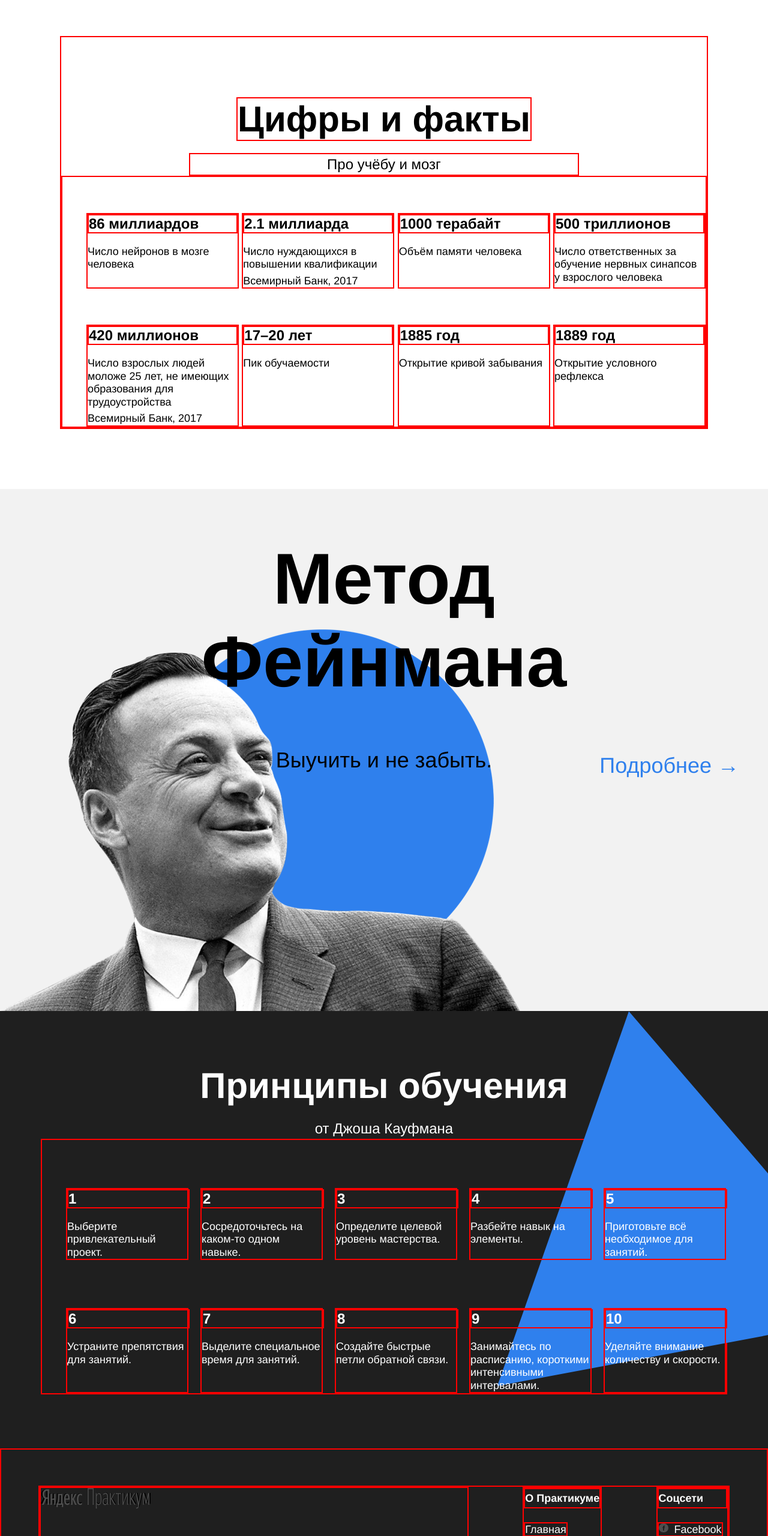
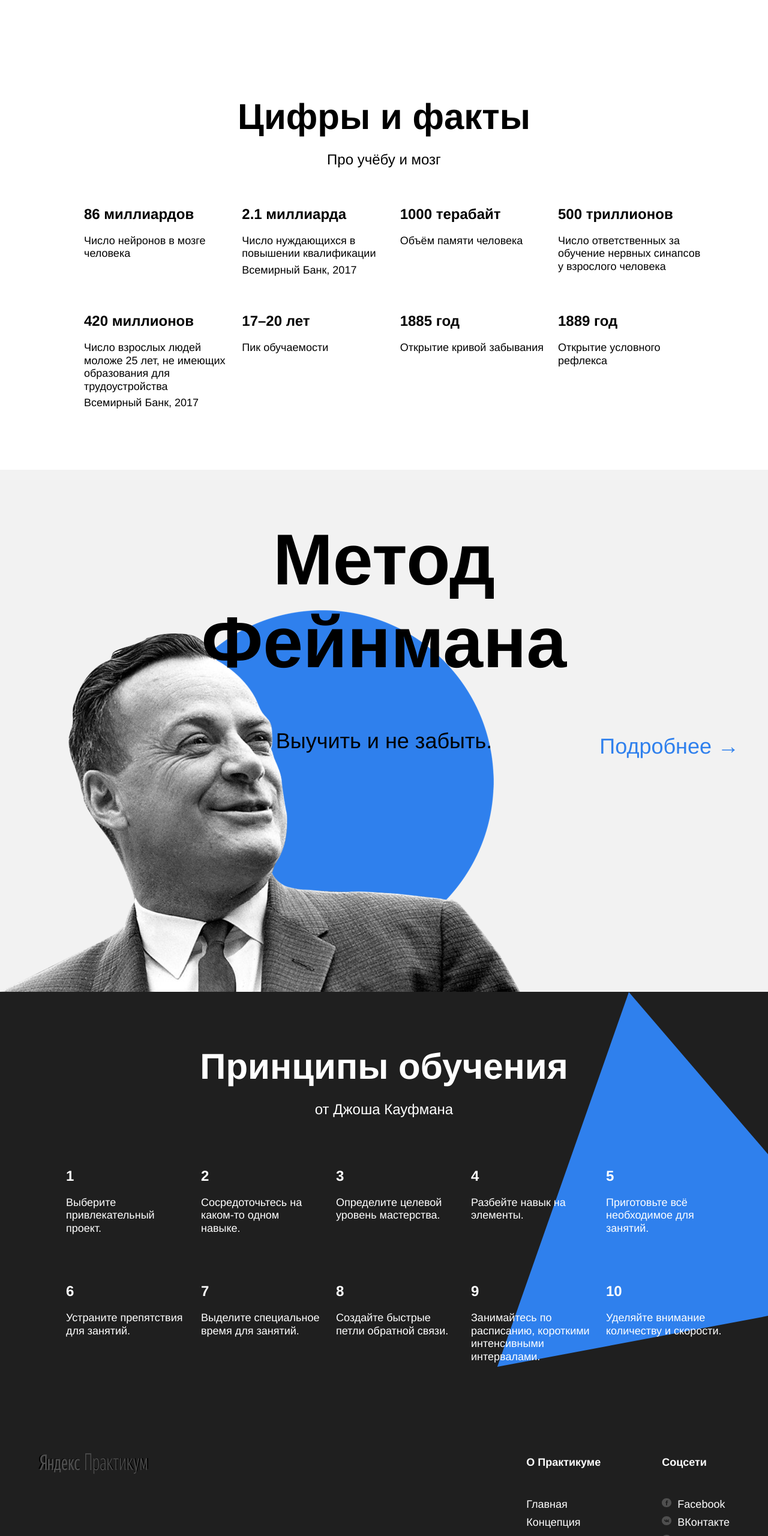
Before and after one commit to Fanatix4life/how-to-learn, a plain HTML site: page index.html in a window 1280 px wide. Shown: the part 1416-3976 px from the top of the page at 60% size. Drawn offline with Linux system fonts and the light colour scheme.

Commit message:
Add files via upload

```diff
--- a/styles/style.css
+++ b/styles/style.css
@@ -132,7 +132,6 @@
   align-items: center;
   flex-direction: column;
   margin: 100px;
-  border: 2px solid red;
 }
 .digits-title {
   line-height: 1.15;
@@ -141,7 +140,6 @@
   text-align: center;
   margin-top: 100px;
   margin-bottom: 0px;
-  border: 2px solid red;
 }
 .digits-subtitle {
   margin: 0;
@@ -152,7 +150,6 @@
   font-size: 24px;
   font-weight: normal;
   z-index: 2;
-  border: 2px solid red;
 }
 .table {
   max-width: 1100px;
@@ -162,13 +159,11 @@
   justify-content: space-between;
   align-content: space-between;
   margin: 0 auto;
-  border: 2px solid red;
 }
 .table__cell {
   width: 250px;
   margin-top: 60px;
   list-style: none;
-  border: 2px solid red;
 }
 .table__heading {
   margin: 0;
@@ -176,7 +171,6 @@
   line-height: 1.15;
   font-size: 24px;
   font-weight: bold;
-  border: 2px solid red;
 }
 .table__text {
   margin: 20px 0 0;
@@ -261,7 +255,6 @@
   line-height: 34px;
   font-size: 24px;
   font-weight: normal;
-  margin-top: 20px;
 }
 .table_theme_dark {
   margin: 0px auto 90px;
@@ -277,16 +270,12 @@
 }
 .table__text_theme_dark {
   margin-top: 20px;
-  width: 250px;
   font-size: 18px;
   font-weight: normal;
   line-height: 1.2;
   width: 200px;
+}
 
-}
-.table__cell_theme_dark {
-  width: 200px;
-}
 .kaufman__triangle {
   position: absolute;
   right: -210px;
@@ -315,7 +304,6 @@
   display: flex;
   justify-content: center;
   background-color: #1f1f1f;
-  border: 2px solid red;
 }
 .logo_place_footer {
   width: 183px;
@@ -325,24 +313,17 @@
   width: 90%;
   display: flex;
   justify-content: space-between;
-  border: 2px solid red;
 }
 .footer__column {
   display: flex;
   flex-direction: column;
-  border: 2px solid red;
 }
-.footer__column-heading {
-  margin-bottom: 20px;
-  line-height: 30px;
-  font-weight:  bold;
-}
+
 .footer__column_content_copyright {
   flex-basis: 711px;
   display: flex;
   flex-direction: column;
   justify-content: space-between;
-  border: 2px solid red;
 }
 .footer__author {
   margin: 18px 0;
@@ -354,12 +335,12 @@
 }
 .footer__column-heading {
   margin: 0;
+  margin-bottom: 20px;
   padding: 0;
   color: white;
   line-height: 30px;
   font-size: 18px;
   font-weight: bold;
-  border: 2px solid red;
 }
 .footer__column-links {
   display: flex;
@@ -383,5 +364,4 @@
   font-size: 18px;
   font-weight: normal;
   transition: opacity .3s ease;
-  border: 2px solid red;
 }
```
